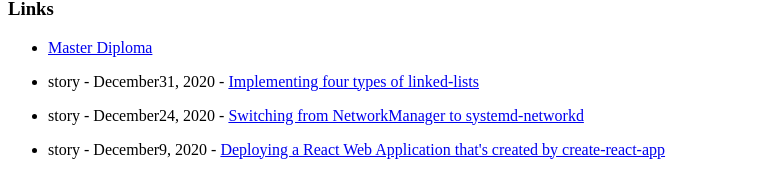
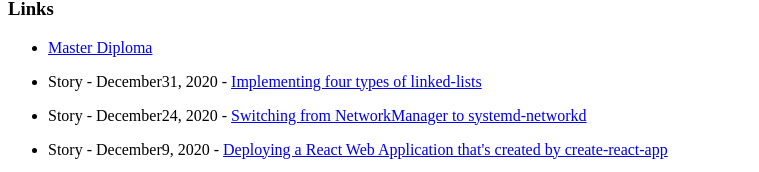
Before and after one commit to hooman734/cv-next, a Next.js app: page / in a window 1280 px wide. Shown: the part 1210-1382 px from the top of the page, without its empty margins (0-759 px from the left). Built offline with nearby package versions, Linux system fonts and the light colour scheme.

Commit message:
Update index.js

```diff
--- a/pages/index.js
+++ b/pages/index.js
@@ -147,13 +147,13 @@ export default function Home() {
                         <p><a href={'https://hooman734.github.io/assets/Masters-Diploma.pdf'} target={'_blank'}><span className="text-gray-800 font-bold align-text-top text-sm bg-gray-200 rounded">Master Diploma</span></a></p>
                       </li>
                       <li className="py-1">
-                        <p>story - December31, 2020 -   <a href={'https://hesamyan.medium.com/implementing-four-types-of-linked-lists-d812d5c39812'} target={'_blank'}><span className="text-gray-800 font-bold align-text-top text-sm bg-gray-200 rounded">Implementing four types of linked-lists</span></a></p>
+                        <p>Story - December31, 2020 -   <a href={'https://hesamyan.medium.com/implementing-four-types-of-linked-lists-d812d5c39812'} target={'_blank'}><span className="text-gray-800 font-bold align-text-top text-sm bg-gray-200 rounded">Implementing four types of linked-lists</span></a></p>
                       </li>
                       <li className="py-1">
-                        <p>story - December24, 2020 -   <a href={'https://hesamyan.medium.com/switching-from-networkmanager-to-systemd-networkd-dcbda0b15056'} target={'_blank'}><span className="text-gray-800 font-bold align-text-top text-sm bg-gray-200 rounded">Switching from NetworkManager to systemd-networkd</span></a></p>
+                        <p>Story - December24, 2020 -   <a href={'https://hesamyan.medium.com/switching-from-networkmanager-to-systemd-networkd-dcbda0b15056'} target={'_blank'}><span className="text-gray-800 font-bold align-text-top text-sm bg-gray-200 rounded">Switching from NetworkManager to systemd-networkd</span></a></p>
                       </li>
                       <li className="py-1">
-                        <p>story - December9, 2020 -   <a href={'https://medium.com/@hesamyan/deploying-a-react-web-application-thats-created-by-create-react-app-2234ddf8eafa'} target={'_blank'}><span className="text-gray-800 font-bold align-text-top text-sm bg-gray-200 rounded">Deploying a React Web Application that's created by create-react-app</span></a></p>
+                        <p>Story - December9, 2020 -   <a href={'https://medium.com/@hesamyan/deploying-a-react-web-application-thats-created-by-create-react-app-2234ddf8eafa'} target={'_blank'}><span className="text-gray-800 font-bold align-text-top text-sm bg-gray-200 rounded">Deploying a React Web Application that's created by create-react-app</span></a></p>
                       </li>
                     </ul>
                   </div>
```
